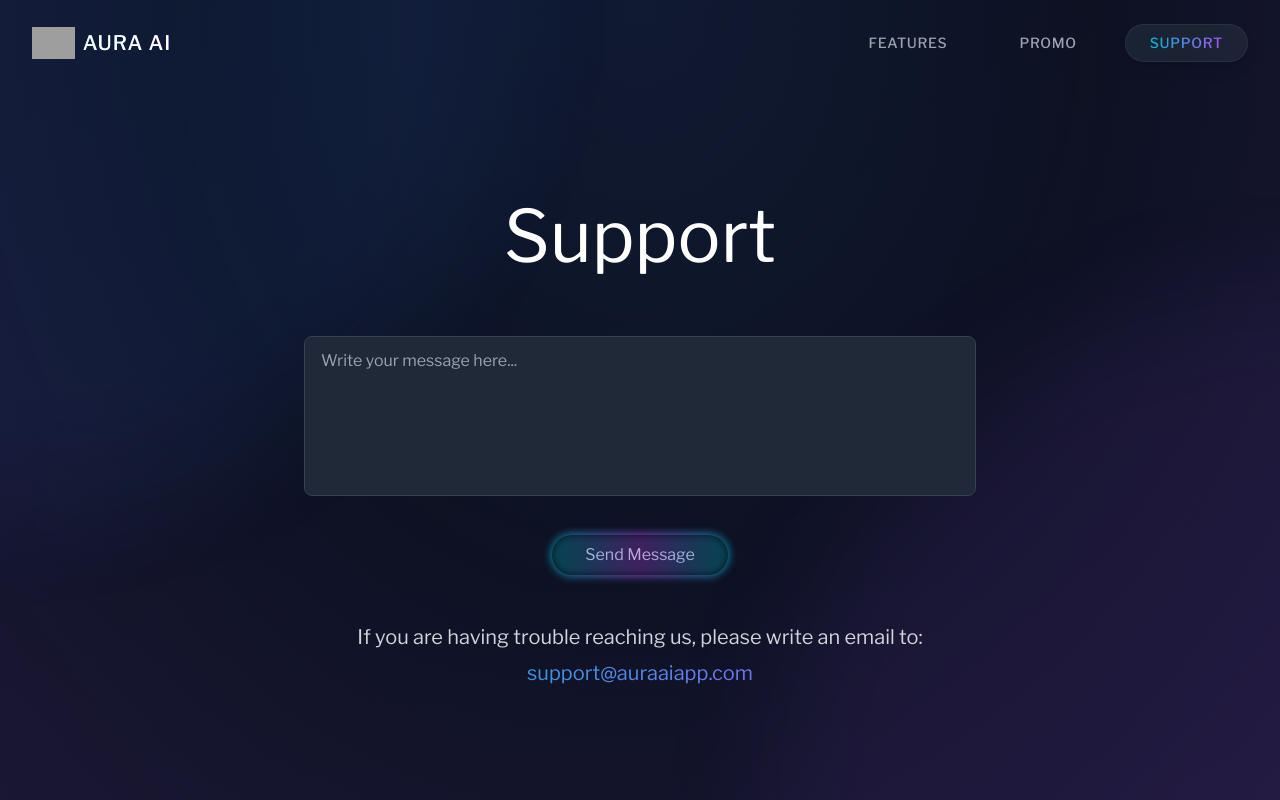
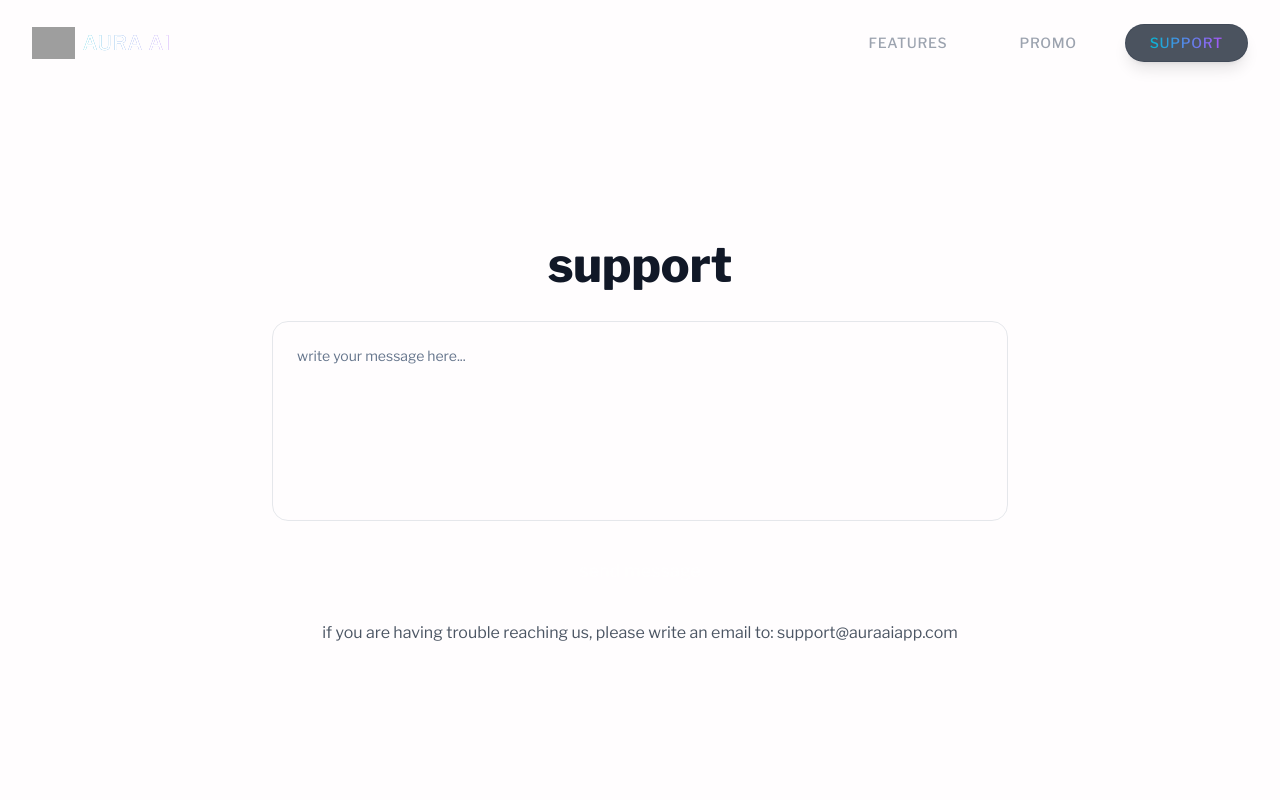
Before and after one commit to ZachYudenfriend/auraaiapp, a Next.js app: page /support in a window 1280 px wide. Built offline with nearby package versions, Linux system fonts and the light colour scheme; grey boxes are pictures that could not be loaded.

Commit message:
update features and support pages: - update features page with new mockups and styling - revert support page to original design with email integration

```diff
--- a/app/support/page.tsx
+++ b/app/support/page.tsx
@@ -1,140 +1,85 @@
 "use client"
 
 import Header from "@/components/header"
-import { Button } from "@/components/ui/button"
+import { motion } from "framer-motion"
 import { useState } from "react"
-import emailjs from '@emailjs/browser'
-import { motion } from "framer-motion"
+import emailjs from "@emailjs/browser"
+import { Textarea } from "@/components/ui/textarea"
 
 export default function Support() {
   const [message, setMessage] = useState("")
   const [isSending, setIsSending] = useState(false)
-  const [sendStatus, setSendStatus] = useState<'idle' | 'success' | 'error'>('idle')
 
-  const handleSubmit = async (e: React.FormEvent) => {
-    e.preventDefault()
-
+  const handleSubmit = async () => {
     if (!message.trim()) return
 
     setIsSending(true)
-    setSendStatus('idle')
-
     try {
       await emailjs.send(
-        'service_7gkq1mi',
-        'template_6sthake',
+        "service_auraai",
+        "template_support",
         {
           message: message,
-          reply_to: 'support@auraaiapp.com'
+          reply_to: "support@auraaiapp.com"
         },
-        '5lcRzIABD2ME74Xdy'
+        "YOUR_PUBLIC_KEY" // Replace with your actual EmailJS public key
       )
-
       setMessage("")
-      setSendStatus('success')
-
-      // Reset success message after 5 seconds
-      setTimeout(() => setSendStatus('idle'), 5000)
+      alert("message sent successfully!")
     } catch (error) {
-      console.error('Failed to send message:', error)
-      setSendStatus('error')
-
-      // Reset error message after 5 seconds
-      setTimeout(() => setSendStatus('idle'), 5000)
-    } finally {
-      setIsSending(false)
+      console.error("error sending message:", error)
+      alert("failed to send message. please try emailing us directly.")
     }
+    setIsSending(false)
   }
 
   return (
-    <div className="h-screen overflow-hidden relative bg-[#0B1120]">
-      {/* Background Effects */}
-      <div className="absolute inset-0">
-        {/* Animated gradient background */}
-        <div
-          className="absolute inset-0 bg-gradient-to-br from-blue-500/5 via-transparent to-purple-500/5 animate-gradient-x pointer-events-none"
-          style={{ backgroundSize: '400% 400%' }}
-        />
-
-        {/* Glowing orbs */}
-        <div className="absolute top-0 left-0 w-[80vw] h-[80vw] -translate-x-1/2 -translate-y-1/2 pointer-events-none">
-          <div
-            className="absolute inset-0 bg-blue-500/10 rounded-full blur-3xl animate-pulse"
-            style={{ animationDuration: '3s' }}
-          />
-        </div>
-
-        <div className="absolute bottom-0 right-0 w-[80vw] h-[80vw] translate-x-1/2 translate-y-1/2 pointer-events-none">
-          <div
-            className="absolute inset-0 bg-purple-500/10 rounded-full blur-3xl animate-pulse"
-            style={{ animationDuration: '3s', animationDelay: '1.5s' }}
-          />
-        </div>
-
-        {/* Mesh gradient overlay */}
-        <div
-          className="absolute inset-0 bg-[radial-gradient(ellipse_at_top,_var(--tw-gradient-stops))] from-blue-500/[0.08] via-transparent to-purple-500/[0.08] pointer-events-none"
-          style={{ transform: 'translateZ(0)' }}
-        />
-      </div>
-
+    <div className="h-screen overflow-hidden relative bg-[#FFFDFE]">
       <div className="relative h-full flex flex-col">
         <Header />
-        <main className="flex-1 overflow-y-auto">
-          <div className="min-h-full flex items-center">
-            <div className="w-full">
-              <div className="px-4 mx-auto sm:px-6 lg:px-8 max-w-7xl">
-                <div className="max-w-2xl mx-auto text-center">
-                  <h1 className="text-5xl sm:text-6xl lg:text-7xl font-normal text-white">
-                    Support
-                  </h1>
+        <main className="flex-1 overflow-hidden">
+          <div className="h-full flex items-center">
+            <div className="w-full max-w-[800px] mx-auto px-8">
+              <motion.div
+                initial={{ opacity: 0, y: 20 }}
+                animate={{ opacity: 1, y: 0 }}
+                transition={{ duration: 0.5 }}
+                className="flex flex-col items-center text-center"
+              >
+                <h1 className="text-4xl md:text-5xl font-extrabold text-gray-900 font-dm-sans mb-8">
+                  support
+                </h1>
 
-                  <form onSubmit={handleSubmit} className="mt-16">
-                    <div className="relative">
-                      <textarea
-                        value={message}
-                        onChange={(e) => setMessage(e.target.value)}
-                        placeholder="Write your message here..."
-                        className="w-full h-40 px-4 py-3 bg-gray-800 border border-gray-700 rounded-lg text-white placeholder-gray-400 focus:outline-none focus:ring-2 focus:ring-cyan-500 focus:border-transparent resize-none"
-                        disabled={isSending}
-                      />
-                      <div className="mt-8">
-                        <div className="relative inline-flex group">
-                          <div className="absolute -inset-px bg-gradient-to-r from-cyan-500 via-purple-500 to-cyan-500 rounded-full opacity-75 blur-sm group-hover:blur-md group-hover:opacity-100 transition-all duration-500"></div>
-                          <Button
-                            type="submit"
-                            disabled={isSending || !message.trim()}
-                            className="relative px-8 py-4 text-base font-normal text-white bg-black border border-transparent rounded-full z-10 disabled:opacity-50 disabled:cursor-not-allowed"
-                          >
-                            <span className="relative z-10">
-                              {isSending ? 'Sending...' : 'Send Message'}
-                            </span>
-                          </Button>
-                        </div>
-                      </div>
+                <div className="w-full space-y-6">
+                  <Textarea
+                    value={message}
+                    onChange={(e) => setMessage(e.target.value)}
+                    placeholder="write your message here..."
+                    className="w-full min-h-[200px] text-lg p-6 rounded-2xl border-gray-200 bg-white/5 backdrop-blur-sm resize-none"
+                  />
 
-                      {/* Status Messages */}
-                      {sendStatus === 'success' && (
-                        <p className="mt-4 text-green-400">Message sent successfully!</p>
-                      )}
-                      {sendStatus === 'error' && (
-                        <p className="mt-4 text-red-400">Failed to send message. Please try again.</p>
-                      )}
-                    </div>
-                  </form>
+                  <motion.button
+                    onClick={handleSubmit}
+                    disabled={isSending || !message.trim()}
+                    className="px-8 py-3 bg-sauce text-white rounded-full text-lg font-medium font-dm-sans disabled:opacity-50 disabled:cursor-not-allowed"
+                    whileHover={{ scale: 1.05 }}
+                    whileTap={{ scale: 0.98 }}
+                    transition={{ duration: 0.2 }}
+                  >
+                    {isSending ? "sending..." : "send message"}
+                  </motion.button>
 
-                  <p className="mt-12 text-lg font-normal text-gray-300 sm:text-xl">
-                    If you are having trouble reaching us, please write an email to:
-                    <br className="hidden sm:block" />
+                  <p className="text-gray-600 font-dm-sans mt-8">
+                    if you are having trouble reaching us, please write an email to:{" "}
                     <a
                       href="mailto:support@auraaiapp.com"
-                      className="text-transparent bg-clip-text bg-gradient-to-r from-cyan-500 to-purple-500 hover:opacity-80 transition-opacity mt-2 block"
+                      className="text-sauce hover:text-sauce/80"
                     >
                       support@auraaiapp.com
                     </a>
                   </p>
                 </div>
-              </div>
+              </motion.div>
             </div>
           </div>
         </main>
```
Also changed, not shown: app/features/page.tsx (+31 -59 lines).
